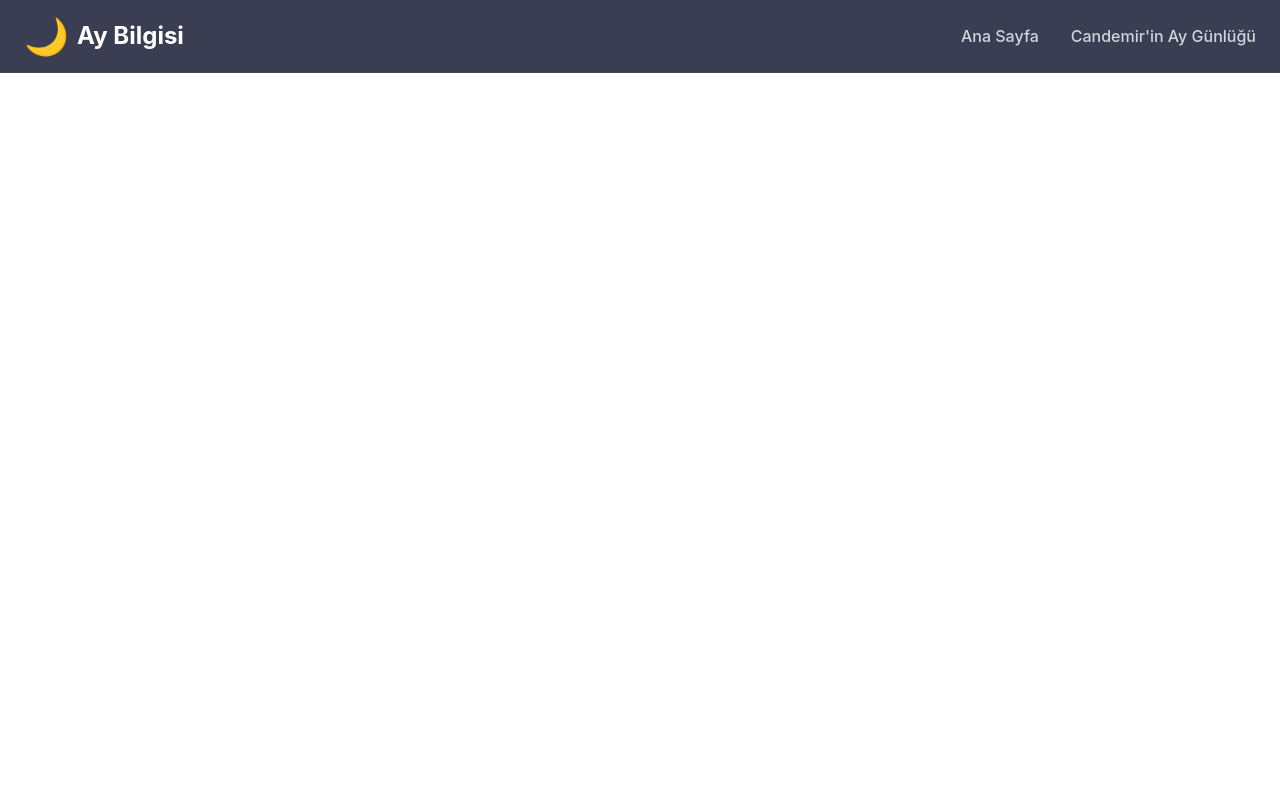
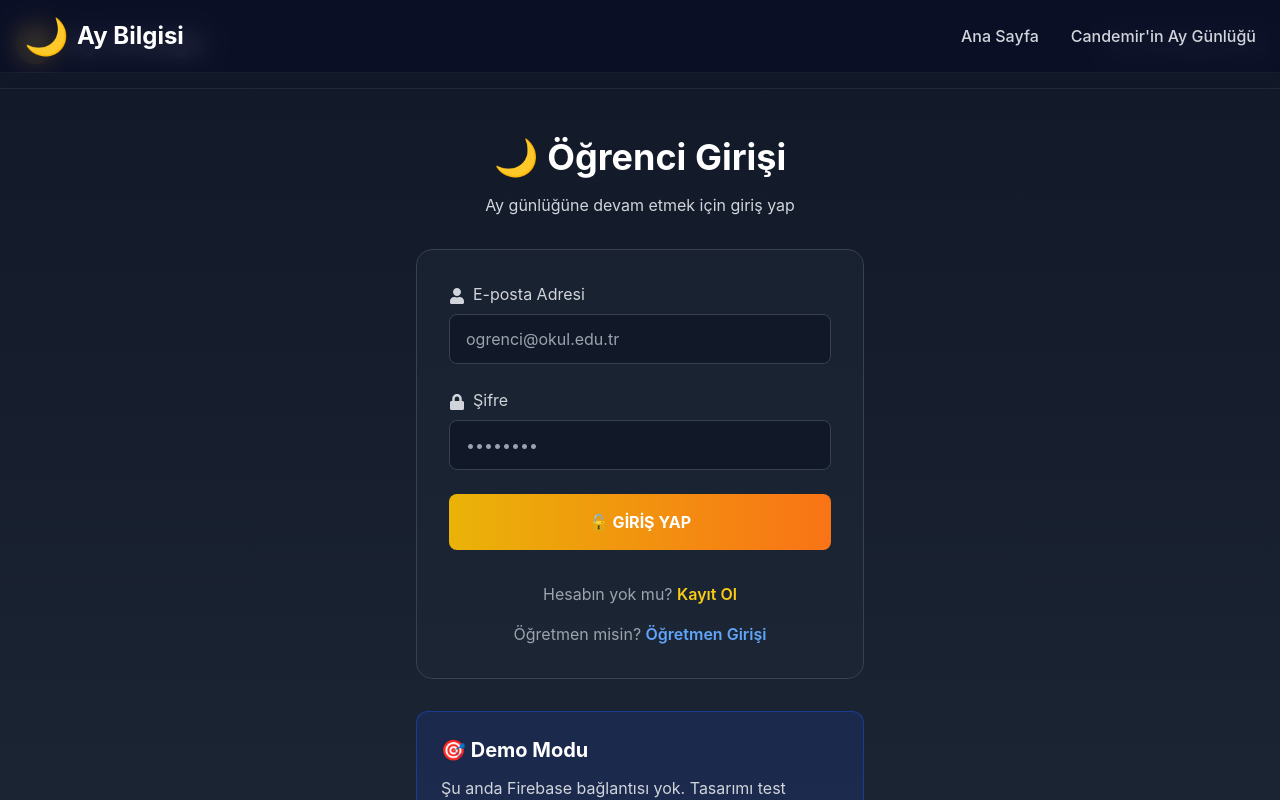
Before and after one commit to yrdgl/subasiooaygunlugum, a React (Create React App) app in the folder frontend/: page /OgrenciGiris in a window 1280 px wide. Shown: the top 800 px of the page. Built offline with nearby package versions, Linux system fonts and the light colour scheme.

Commit message:
ÖĞRENCİ GİRİŞ

```diff
--- a/frontend/src/App.js
+++ b/frontend/src/App.js
@@ -4,7 +4,8 @@ import { BrowserRouter, Routes, Route } from 'react-router-dom';
 import Header from './components/Header';
 import HomePage from './pages/HomePage';
 import JournalPage from './pages/DailyJournals';
-import OgrenciKayit from './pages/OgrenciKayit'; // YENİ EKLENDİ
+import OgrenciKayit from './pages/OgrenciKayit';
+import OgrenciGiris from './pages/OgrenciGiris'; // YENİ EKLENDİ
 
 function App() {
   return (
@@ -14,7 +15,8 @@ function App() {
         <Routes>
           <Route path="/" element={<HomePage />} />
           <Route path="/candemirin-ay-gunlugu" element={<JournalPage />} />
-          <Route path="/OgrenciKayit" element={<OgrenciKayit />} /> {/* YENİ EKLENDİ */}
+          <Route path="/OgrenciKayit" element={<OgrenciKayit />} />
+          <Route path="/OgrenciGiris" element={<OgrenciGiris />} /> {/* YENİ EKLENDİ */}
         </Routes>
       </BrowserRouter>
     </div>
--- /dev/null
+++ b/frontend/src/pages/OgrenciGiris.js
@@ -0,0 +1,167 @@
+import React, { useState } from 'react';
+import { FaUser, FaLock, FaArrowLeft, FaMoon } from 'react-icons/fa';
+import { Link } from 'react-router-dom';
+
+function OgrenciGiris() {
+  const [formData, setFormData] = useState({
+    email: '',
+    sifre: ''
+  });
+
+  const handleChange = (e) => {
+    const { name, value } = e.target;
+    setFormData(prev => ({
+      ...prev,
+      [name]: value
+    }));
+  };
+
+  const handleSubmit = (e) => {
+    e.preventDefault();
+    console.log('Giriş denemesi:', formData);
+    alert('Firebase eklenince çalışacak! Şimdilik demo modda.');
+  };
+
+  return (
+    <div className="min-h-screen bg-gradient-to-b from-gray-900 to-gray-800">
+      {/* Header */}
+      <header className="py-6 bg-gray-900/50 backdrop-blur-sm border-b border-gray-800">
+        <div className="container mx-auto px-4">
+          <div className="flex items-center justify-between">
+            <div className="flex items-center space-x-3">
+              <div className="w-10 h-10 rounded-full bg-yellow-500 flex items-center justify-center">
+                <FaMoon className="text-white text-xl" />
+              </div>
+              <h1 className="text-2xl font-bold text-white">
+                Ay Günlüğü
+              </h1>
+            </div>
+            <Link
+              to="/"
+              className="flex items-center text-gray-300 hover:text-white transition-colors"
+            >
+              <FaArrowLeft className="mr-2" />
+              Ana Sayfaya Dön
+            </Link>
+          </div>
+        </div>
+      </header>
+
+      {/* Ana İçerik */}
+      <main className="container mx-auto px-4 py-12">
+        <div className="max-w-md mx-auto">
+          <div className="text-center mb-8">
+            <h1 className="text-4xl font-bold text-white mb-4">
+              🌙 Öğrenci Girişi
+            </h1>
+            <p className="text-gray-300">
+              Ay günlüğüne devam etmek için giriş yap
+            </p>
+          </div>
+
+          {/* Giriş Formu */}
+          <div className="bg-gray-800/50 backdrop-blur-sm rounded-2xl p-8 border border-gray-700">
+            <form onSubmit={handleSubmit} className="space-y-6">
+              {/* Email */}
+              <div>
+                <label className="block text-gray-300 mb-2">
+                  <FaUser className="inline mr-2" />
+                  E-posta Adresi
+                </label>
+                <input
+                  type="email"
+                  name="email"
+                  value={formData.email}
+                  onChange={handleChange}
+                  className="w-full px-4 py-3 bg-gray-900 border border-gray-700 rounded-lg text-white focus:outline-none focus:border-yellow-500 transition-colors"
+                  placeholder="ogrenci@okul.edu.tr"
+                  required
+                />
+              </div>
+
+              {/* Şifre */}
+              <div>
+                <label className="block text-gray-300 mb-2">
+                  <FaLock className="inline mr-2" />
+                  Şifre
+                </label>
+                <input
+                  type="password"
+                  name="sifre"
+                  value={formData.sifre}
+                  onChange={handleChange}
+                  className="w-full px-4 py-3 bg-gray-900 border border-gray-700 rounded-lg text-white focus:outline-none focus:border-yellow-500 transition-colors"
+                  placeholder="••••••••"
+                  required
+                  minLength="6"
+                />
+              </div>
+
+              {/* Giriş Butonu */}
+              <button
+                type="submit"
+                className="w-full py-4 bg-gradient-to-r from-yellow-500 to-orange-500 text-white font-bold rounded-lg hover:from-yellow-600 hover:to-orange-600 transition-all transform hover:scale-[1.02]"
+              >
+                🔓 GİRİŞ YAP
+              </button>
+            </form>
+
+            {/* Ekstra Linkler */}
+            <div className="mt-8 space-y-4 text-center">
+              <p className="text-gray-400">
+                Hesabın yok mu?{' '}
+                <Link
+                  to="/OgrenciKayit"
+                  className="text-yellow-400 hover:text-yellow-300 font-semibold"
+                >
+                  Kayıt Ol
+                </Link>
+              </p>
+
+              <p className="text-gray-400">
+                Öğretmen misin?{' '}
+                <Link
+                  to="#"
+                  className="text-blue-400 hover:text-blue-300 font-semibold"
+                  onClick={(e) => {
+                    e.preventDefault();
+                    alert('Öğretmen girişi yakında eklenecek!');
+                  }}
+                >
+                  Öğretmen Girişi
+                </Link>
+              </p>
+            </div>
+          </div>
+
+          {/* Demo Bilgisi */}
+          <div className="mt-8 bg-blue-900/30 rounded-xl p-6 border border-blue-700/50">
+            <h3 className="text-xl font-bold text-white mb-3">
+              🎯 Demo Modu
+            </h3>
+            <p className="text-gray-300">
+              Şu anda Firebase bağlantısı yok. Tasarımı test ediyoruz.
+              Firebase ekleyince gerçek giriş çalışacak.
+            </p>
+            <div className="mt-4 p-3 bg-gray-900/50 rounded-lg">
+              <p className="text-gray-400 text-sm">
+                <strong>Demo giriş:</strong> test@ogrenci.com / 123456
+              </p>
+            </div>
+          </div>
+        </div>
+      </main>
+
+      {/* Footer */}
+      <footer className="py-8 border-t border-gray-800 mt-12">
+        <div className="container mx-auto px-4 text-center">
+          <p className="text-gray-400">
+            © {new Date().getFullYear()} Ay Günlüğü - Öğrenci Platformu
+          </p>
+        </div>
+      </footer>
+    </div>
+  );
+}
+
+export default OgrenciGiris;
```
